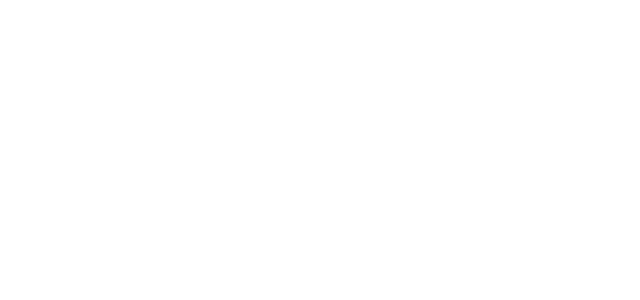
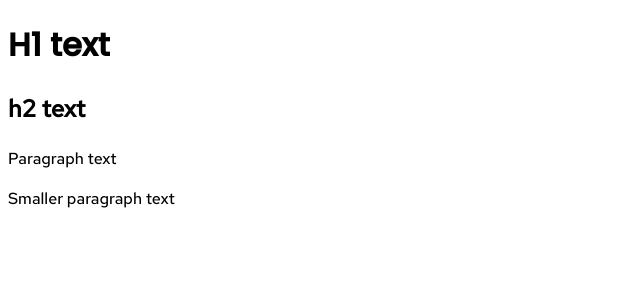
Before and after one commit to AnX1001/HomeLoanCalculator, a React (Create React App) app: page / in a window 1280 px wide. Shown: the top 300 px of the page, without its empty margins (0-640 px from the left). Built offline with nearby package versions, Linux system fonts and the light colour scheme.

Commit message:
feat: BMD-4 Add custom typography style

```diff
--- a/src/App.tsx
+++ b/src/App.tsx
@@ -2,7 +2,14 @@ import React from 'react';
 import "./styling.scss";
 
 function App() {
-  return <div className="App"></div>;
+  return (
+    <div className="App">
+      <h1>H1 text</h1>
+      <h2>h2 text</h2>
+      <p>Paragraph text</p>
+      <p className="smallerParagraph">Smaller paragraph text</p>
+    </div>
+  );
 }
 
 export default App;
--- a/src/styling.scss
+++ b/src/styling.scss
@@ -1,4 +1,34 @@
-.demoStyle {
-    color: red;
-    font-size: 140px;
+@import url("https://fonts.googleapis.com/css2?family=Poppins:wght@500&family=Red+Hat+Text:wght@500&display=swap");
+
+/* Typography using fonts Poppins and Red Hat Text from Google Fonts */
+
+h1 {
+  font-family: "Poppins", sans-serif;
+  font-size: 32px;
+  line-height: 150%;
 }
+
+h2 {
+  font-family: "Red Hat Text", sans-serif;
+  line-height: 150%;
+  font-size: 22.5px, 1.25rem;
+}
+
+h3 {
+  font-family: "Red Hat Text", sans-serif;
+  font-size: 18px, 1rem;
+}
+
+p {
+  font-family: "Red Hat Text", sans-serif;
+  font-size: 18px, 1rem;
+  line-height: 150%;
+  font-weight: 400;
+}
+
+.smallerParagraph {
+  font-family: "Red Hat Text", sans-serif;
+  font-size: 14.4px, 0.8rem;
+  line-height: 150%;
+  font-weight: 400;
+}
```
